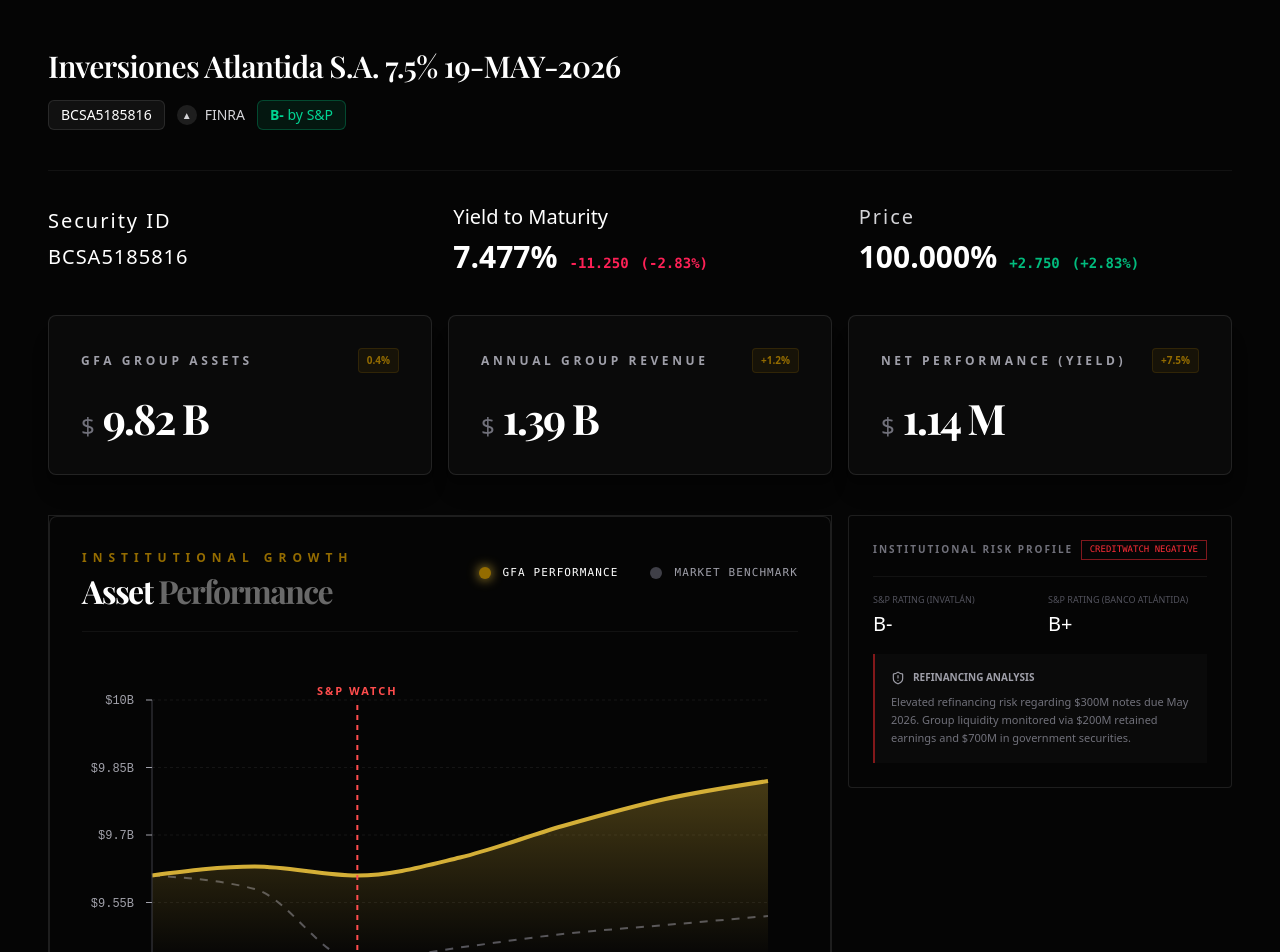
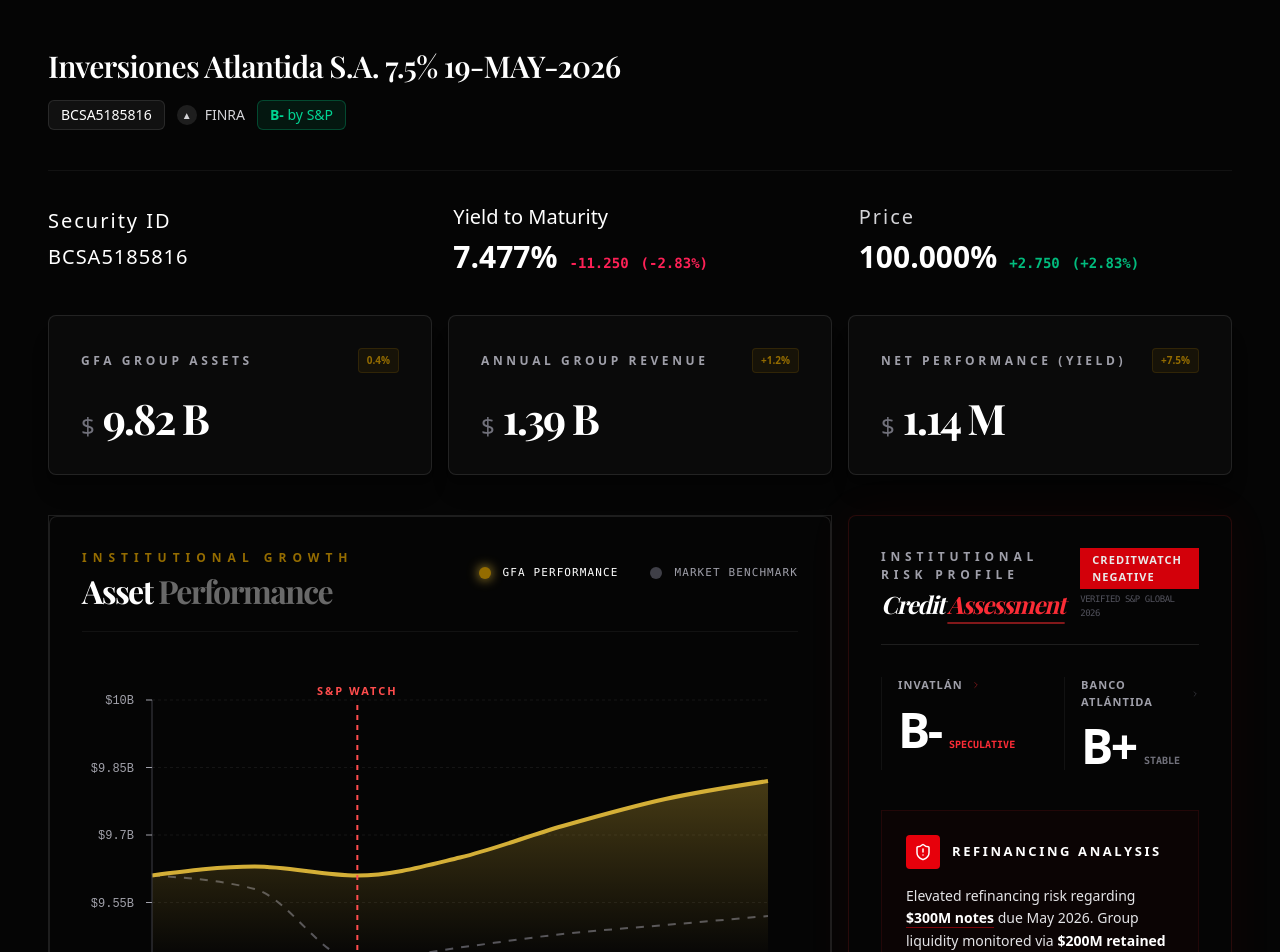
Before and after one commit to legitking4pf/DJF-site, a Next.js app: page /dashboard in a window 1280 px wide. Shown: the top 952 px of the page. Built offline with nearby package versions, Linux system fonts and the light colour scheme; a web font is replaced by a local one.

Commit message:
update RiskPanel.tsx

```diff
--- a/src/components/dashboard/RiskPanel.tsx
+++ b/src/components/dashboard/RiskPanel.tsx
@@ -1,35 +1,65 @@
-import { AlertTriangle, ShieldAlert } from 'lucide-react';
+import { AlertTriangle, ShieldAlert, ChevronRight } from 'lucide-react';
 
 export const RiskPanel = () => {
   return (
-    <div className="border border-white/10 bg-[#050505] p-6 rounded-sm space-y-4">
-      <div className="flex items-center justify-between border-b border-white/5 pb-4">
-        <p className="text-[10px] uppercase tracking-[0.2em] text-zinc-500 font-bold">
-          Institutional Risk Profile
-        </p>
-        <span className="text-[9px] px-2 py-0.5 border border-red-500/50 text-red-500 font-mono">
-          CREDITWATCH NEGATIVE
-        </span>
-      </div>
-
-      <div className="grid grid-cols-2 gap-4">
+    <div className="border border-red-900/30 bg-[#050505] p-8 rounded-lg shadow-[0_0_50px_rgba(220,38,38,0.05)]">
+      {/* Header Section: High Contrast */}
+      <div className="flex items-center justify-between border-b border-white/10 pb-6 mb-8">
         <div>
-          <p className="text-[9px] text-zinc-600 uppercase mb-1">S&P Rating (Invatlán)</p>
-          <p className="text-xl font-light text-white">B-</p>
+          <p className="text-[12px] uppercase tracking-[0.4em] text-zinc-400 font-black mb-1">
+            Institutional Risk Profile
+          </p>
+          <h3 className="text-2xl font-bold text-white tracking-tighter italic">Credit <span className="text-red-500 underline decoration-red-900 underline-offset-8">Assessment</span></h3>
         </div>
-        <div>
-          <p className="text-[9px] text-zinc-600 uppercase mb-1">S&P Rating (Banco Atlántida)</p>
-          <p className="text-xl font-light text-white">B+</p>
+        <div className="flex flex-col items-end gap-1">
+          <span className="text-[11px] px-3 py-1 bg-red-600 text-white font-black tracking-widest animate-pulse">
+            CREDITWATCH NEGATIVE
+          </span>
+          <span className="text-[9px] text-zinc-600 font-mono uppercase tracking-tighter">Verified S&P Global 2026</span>
         </div>
       </div>
 
-      <div className="bg-white/[0.02] p-4 border-l-2 border-red-900">
-        <div className="flex items-center gap-2 mb-2 text-zinc-400">
-          <ShieldAlert size={14} />
-          <p className="text-[10px] font-bold uppercase">Refinancing Analysis</p>
+      {/* Ratings Grid: Bold and Clear */}
+      <div className="grid grid-cols-2 gap-12 mb-10">
+        <div className="group border-l border-white/5 pl-4 hover:border-red-500 transition-colors">
+          <p className="text-[11px] text-zinc-400 font-bold uppercase tracking-widest mb-3 flex items-center gap-2">
+            Invatlán <ChevronRight size={10} className="text-red-900" />
+          </p>
+          <div className="flex items-baseline gap-2">
+            <p className="text-[48px] font-black text-white leading-none tracking-tighter">B-</p>
+            <span className="text-[10px] text-red-500 font-mono font-bold uppercase">Speculative</span>
+          </div>
         </div>
-        <p className="text-[11px] text-zinc-500 leading-relaxed font-light">
-          Elevated refinancing risk regarding $300M notes due May 2026. Group liquidity monitored via $200M retained earnings and $700M in government securities.
+
+        <div className="group border-l border-white/5 pl-4 hover:border-zinc-500 transition-colors">
+          <p className="text-[11px] text-zinc-400 font-bold uppercase tracking-widest mb-3 flex items-center gap-2">
+            Banco Atlántida <ChevronRight size={10} className="text-zinc-700" />
+          </p>
+          <div className="flex items-baseline gap-2">
+            <p className="text-[48px] font-black text-white leading-none tracking-tighter">B+</p>
+            <span className="text-[10px] text-zinc-500 font-mono font-bold uppercase">Stable</span>
+          </div>
+        </div>
+      </div>
+
+      {/* Analysis Box: High Readability */}
+      <div className="bg-red-950/10 p-6 border border-red-900/20 relative overflow-hidden">
+        {/* Subtle background icon for "Sovereign" depth */}
+        <ShieldAlert size={80} className="absolute -right-4 -bottom-4 text-red-900/10 rotate-12" />
+
+        <div className="flex items-center gap-3 mb-4">
+          <div className="p-2 bg-red-600 text-white rounded-sm">
+            <ShieldAlert size={18} />
+          </div>
+          <p className="text-[13px] font-black text-white uppercase tracking-[0.2em]">
+            Refinancing Analysis
+          </p>
+        </div>
+
+        <p className="text-[14px] text-zinc-200 leading-[1.6] font-medium relative z-10">
+          Elevated refinancing risk regarding <span className="text-white font-bold underline decoration-red-600/50 underline-offset-4">$300M notes</span> due May 2026.
+          Group liquidity monitored via <span className="text-white font-bold">$200M retained earnings</span> and
+          <span className="text-white font-bold"> $700M in government securities.</span>
         </p>
       </div>
     </div>
```
